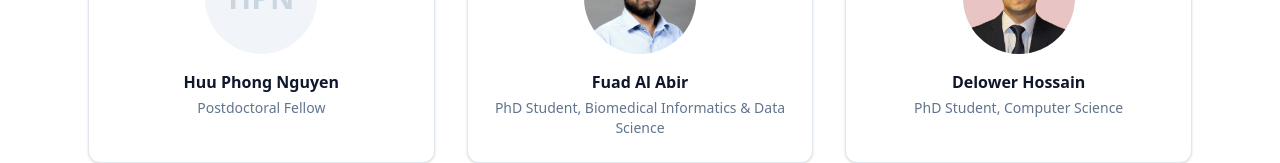
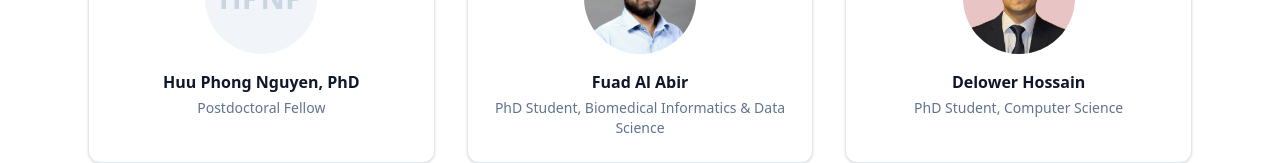
Before and after one commit to aimed-lab/aimed-org-web, a Next.js app: page /training in a window 1280 px wide. Shown: the part 720-883 px from the top of the page. Built offline with nearby package versions, Linux system fonts and the light colour scheme.

Commit message:
Add PhD credential to Huu Phong Nguyen
Co-Authored-By: Claude Sonnet 4.6 <noreply@anthropic.com>

```diff
--- a/src/app/training/page.tsx
+++ b/src/app/training/page.tsx
@@ -32,7 +32,7 @@ const lineage = [
 
 const currentMembers = [
   {
-    name: "Huu Phong Nguyen",
+    name: "Huu Phong Nguyen, PhD",
     role: "Postdoctoral Fellow",
     photo: null,
   },
```
